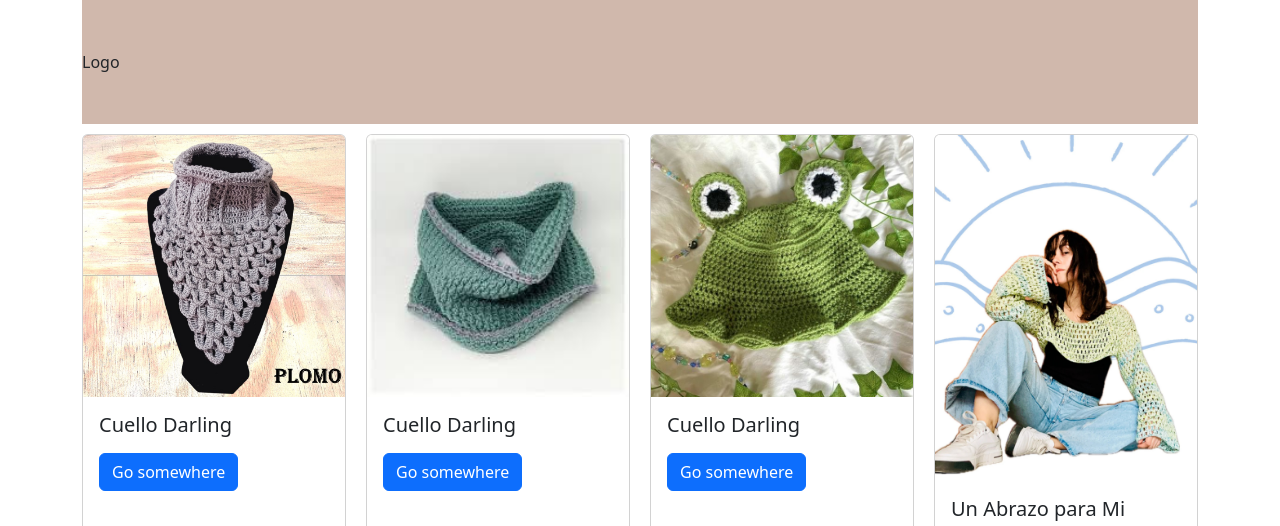
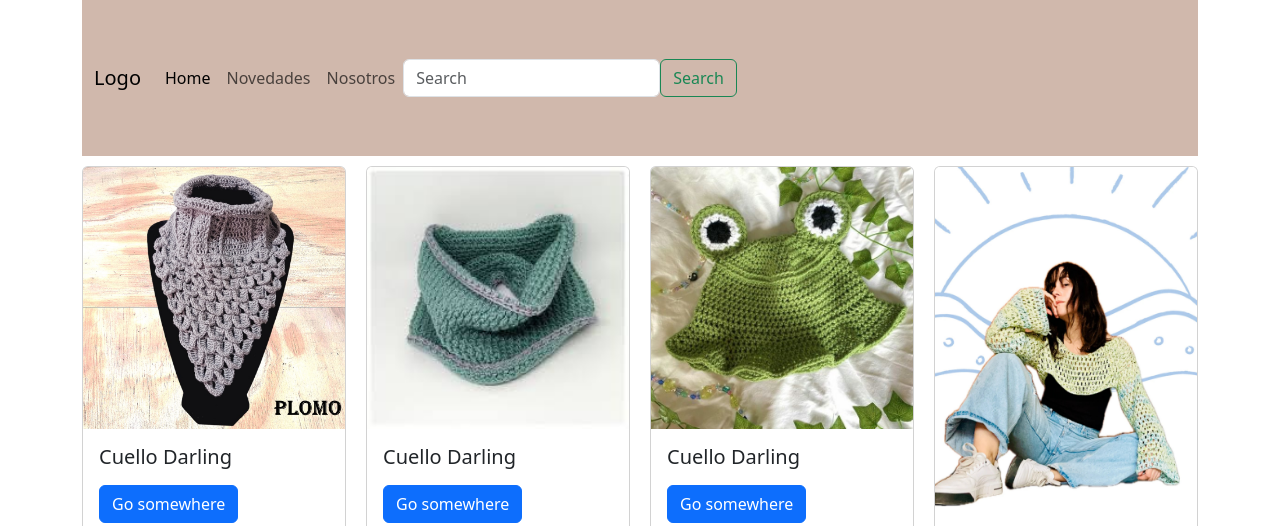
Before and after one commit to LeonelZ99/Proyecto_CaC---Grupo-17, a plain HTML site: page index.html in a window 1280 px wide. Shown: the top 526 px of the page. Drawn offline with nearby package versions, Linux system fonts and the light colour scheme.

Commit message:
Agregué la navbar.

```diff
--- a/index.html
+++ b/index.html
@@ -9,10 +9,33 @@
     <link href="https://cdn.jsdelivr.net/npm/bootstrap@5.3.3/dist/css/bootstrap.min.css" rel="stylesheet" integrity="sha384-QWTKZyjpPEjISv5WaRU9OFeRpok6YctnYmDr5pNlyT2bRjXh0JMhjY6hW+ALEwIH" crossorigin="anonymous">
 </head>
 <body>
-
     <div class="container">
         <header class="nav header">
-            Logo
+            <nav class="navbar navbar-expand-lg">
+                <div class="container-fluid">
+                  <a class="navbar-brand" href="#">Logo</a>
+                  <button class="navbar-toggler" type="button" data-bs-toggle="collapse" data-bs-target="#navbarSupportedContent" aria-controls="navbarSupportedContent" aria-expanded="false" aria-label="Toggle navigation">
+                    <span class="navbar-toggler-icon"></span>
+                  </button>
+                  <div class="collapse navbar-collapse justify-content-end" id="navbarSupportedContent">
+                    <ul class="navbar-nav me-auto mb-2 mb-lg-0">
+                      <li class="nav-item">
+                        <a class="nav-link active" aria-current="page" href="#">Home</a>
+                      </li>
+                      <li class="nav-item">
+                        <a class="nav-link" href="#">Novedades</a>
+                      </li>
+                      <li class="nav-item">
+                        <a class="nav-link" href="#">Nosotros</a>
+                      </li>
+                    </ul>
+                    <form class="d-flex" role="search">
+                      <input class="form-control" type="search" placeholder="Search" aria-label="Search">
+                      <button class="btn btn-outline-success" type="submit">Search</button>
+                    </form>
+                  </div>
+                </div>
+              </nav>
         </header>
 
         <!-- Contenido -->
```
